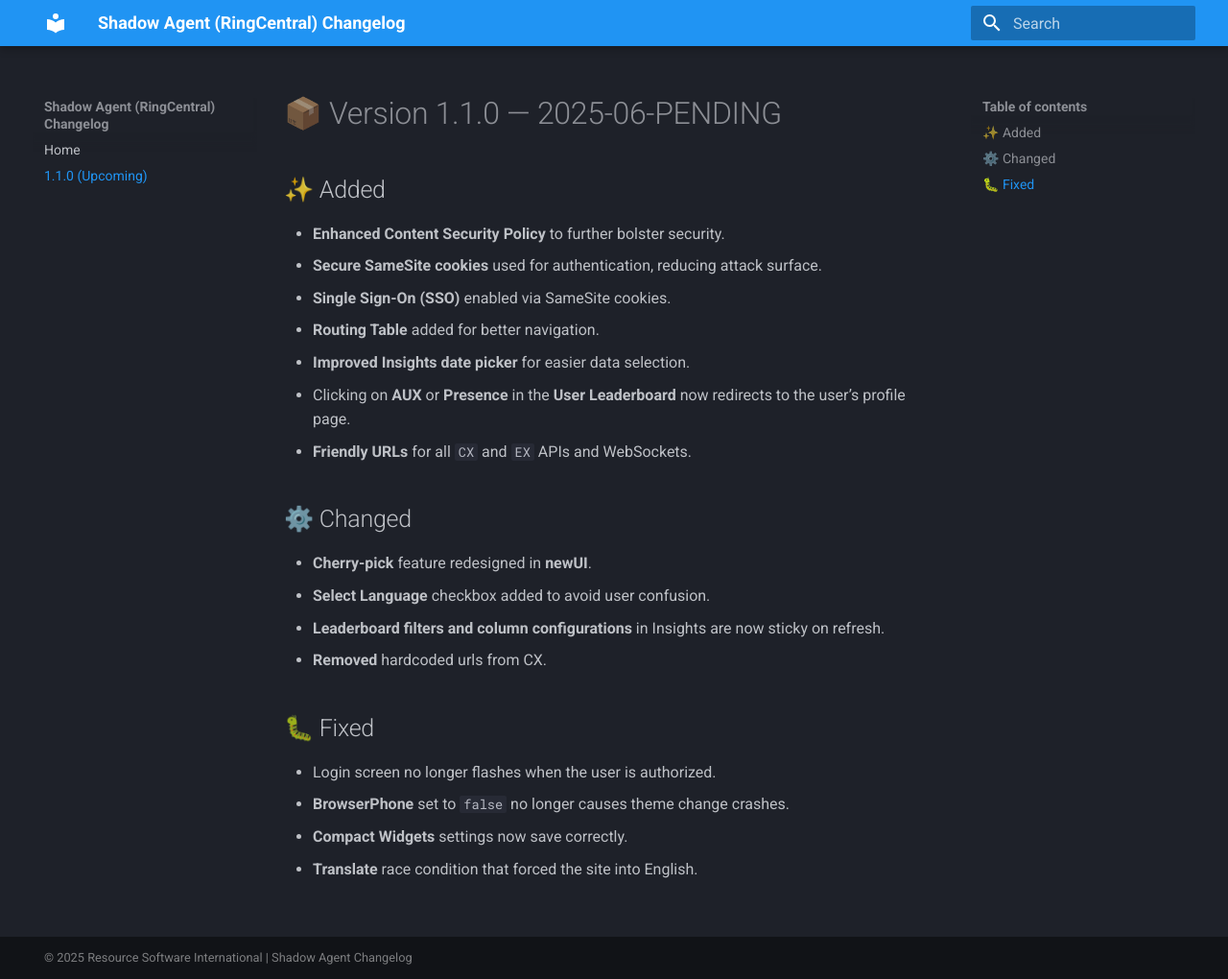
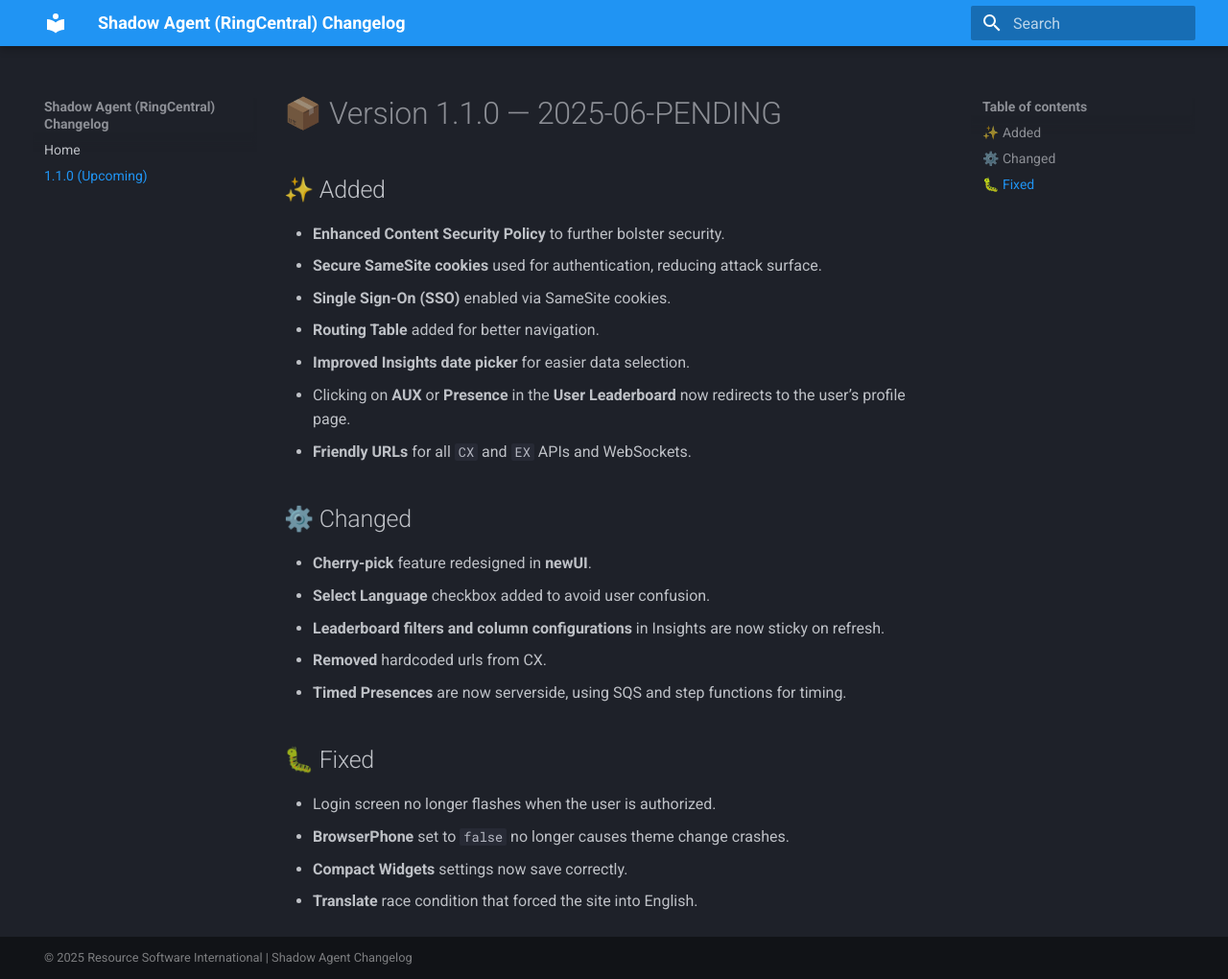
Before and after one commit to RSI-GIT/agent-changelog, an MkDocs documentation site: the page built from docs/1.1.0.md, in a window 1280 px wide and 1020 px high. Shown: the whole window at 96% size. Built offline with MkDocs 1.6.1 and Material for MkDocs 9.7.7, drawn with Linux system fonts in a browser that asks for light colours.

Commit message:
Update 1.1.0.md

```diff
--- a/docs/1.1.0.md
+++ b/docs/1.1.0.md
@@ -14,6 +14,7 @@
 - **Select Language** checkbox added to avoid user confusion.
 - **Leaderboard filters and column configurations** in Insights are now sticky on refresh.
 - **Removed** hardcoded urls from CX.
+- **Timed Presences** are now serverside, using SQS and step functions for timing.
 
 ## 🐛 Fixed
 - Login screen no longer flashes when the user is authorized.
```
